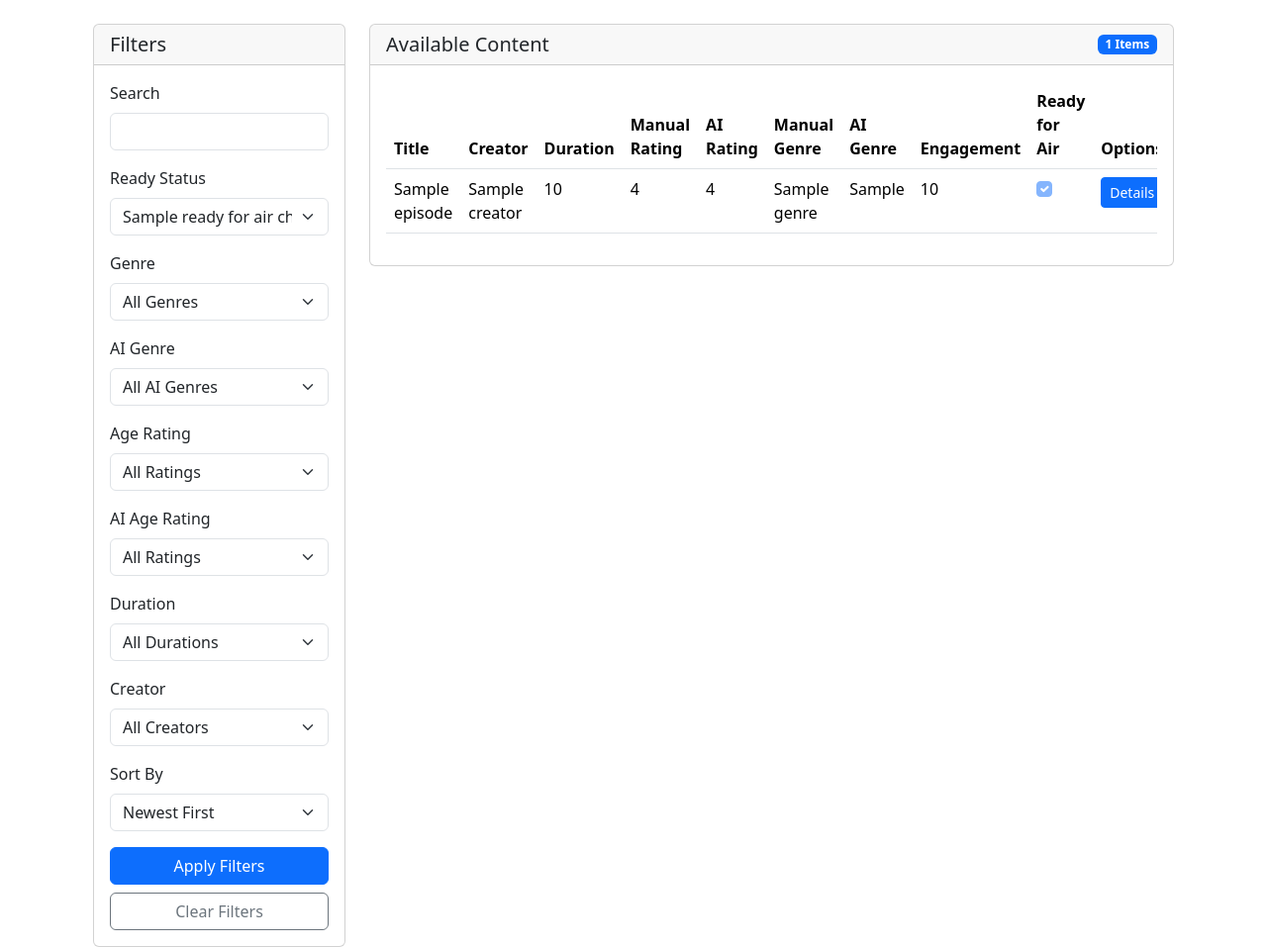
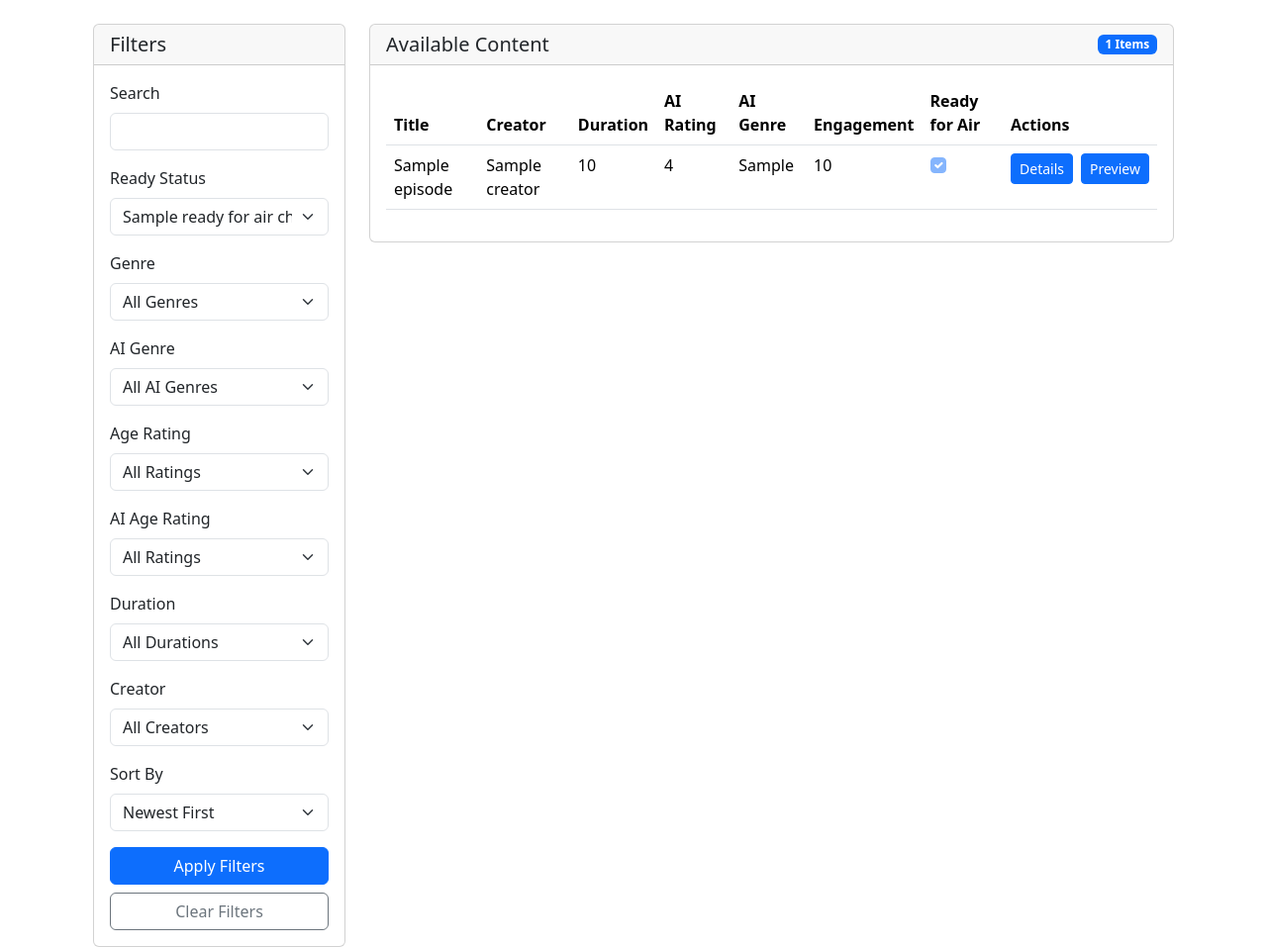
Before and after one commit to jaypound/ch24web1, a Django app: template ch24app/templates/available_content.html in a window 1280 px wide. Shown: the part 56-1013 px from the top of the page at 99% size. Run offline with Django 5.2, Linux system fonts and the light colour scheme; tables that the repository leaves empty hold one stand-in row (values such as "Sample post"); the template is opened without the code that fills it: values that come from a table or form of the project are taken from there, most other values are stand-ins (such as "Sample title", 1, 10 or a date in 2020); data that the repository does not hold is empty.

Commit message:
rm columns

```diff
--- a/ch24app/templates/available_content.html
+++ b/ch24app/templates/available_content.html
@@ -172,13 +172,13 @@
                                 <th>Title</th>
                                 <th>Creator</th>
                                 <th>Duration</th>
-                                <th>Manual Rating</th>
+                                <!-- <th>Manual Rating</th> -->
                                 <th>AI Rating</th>
-                                <th>Manual Genre</th>
+                                <!-- <th>Manual Genre</th> -->
                                 <th>AI Genre</th>
                                 <th>Engagement</th>
                                 <th>Ready for Air</th>
-                                <th>Options</th>
+                                <th>Actions</th>
                             </tr>
                         </thead>
                         <tbody>
@@ -187,9 +187,9 @@
                                     <td>{{ episode.title }}</td>
                                     <td>{{ episode.program.creator.channel_name }}</td>
                                     <td>{{ episode.duration_timecode }}</td>
-                                    <td>{{ episode.age_rating }}</td>
+                                    <!-- <td>{{ episode.age_rating }}</td> -->
                                     <td>{{ episode.ai_age_rating }}</td>
-                                    <td>{{ episode.genre }}</td>
+                                    <!-- <td>{{ episode.genre }}</td> -->
                                     <td>{{ episode.ai_genre }}</td>
                                     <td>{{ episode.audience_engagement_score }}</td>
                                     <td>
```
